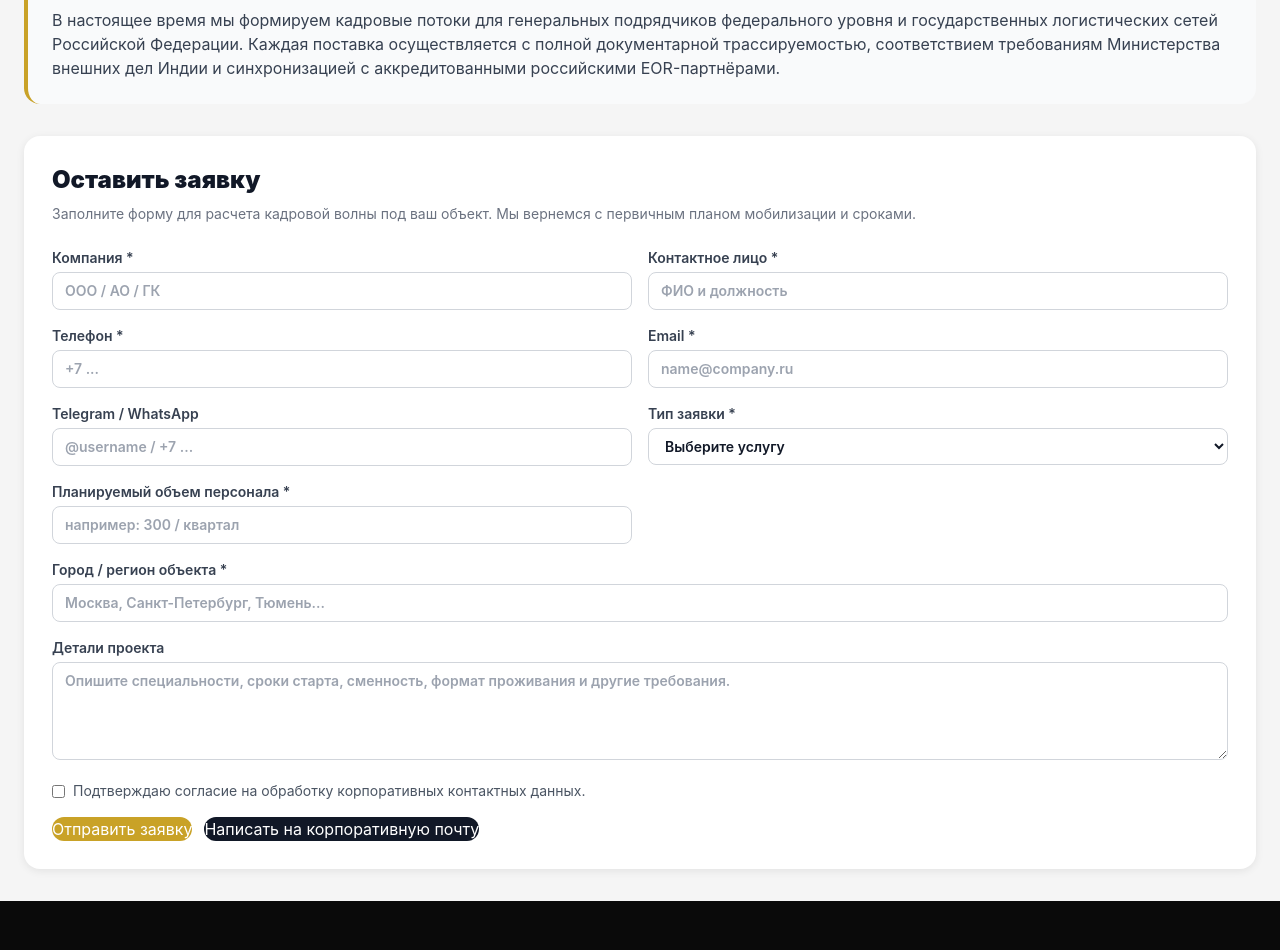
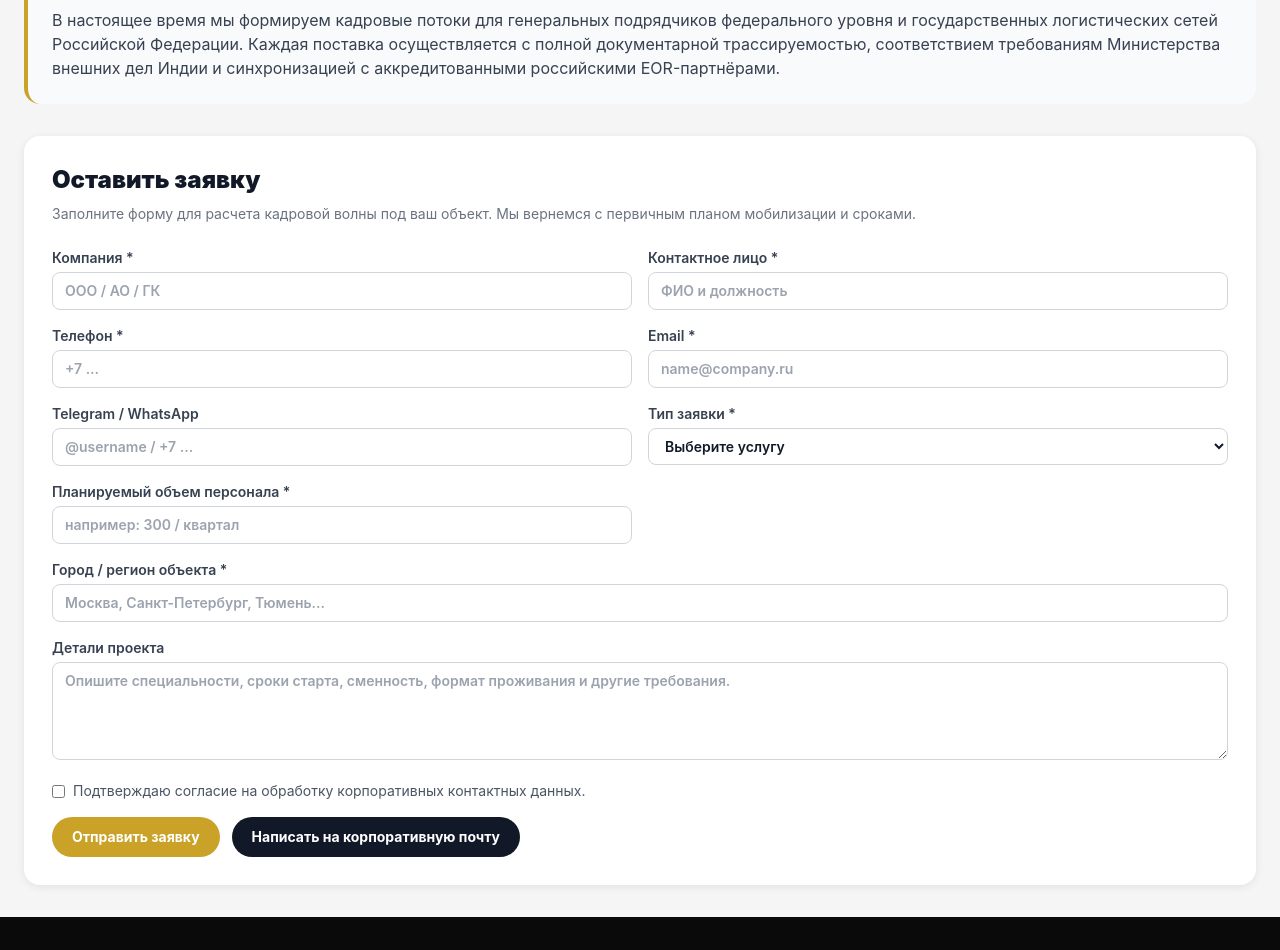
Before and after one commit to projectmadaradb-cloud/Mahad-Russia, a Next.js app: page /komplaens in a window 1280 px wide. Shown: the part 900-1850 px from the top of the page. Built offline with nearby package versions, Linux system fonts and the light colour scheme; no server answers.

Commit message:
fix: harden cross-device mobile UX and iOS form behavior

```diff
--- a/app/globals.css
+++ b/app/globals.css
@@ -17,13 +17,56 @@
   --border: #e5e7eb;
 }
 
+html {
+  min-height: 100%;
+  width: 100%;
+  max-width: 100%;
+  overflow-x: hidden;
+  overflow-x: clip;
+  overscroll-behavior-x: none;
+  overscroll-behavior-y: none;
+  background-color: #030712;
+}
+
 body {
   @apply antialiased;
   font-family: "Inter", "Segoe UI", sans-serif;
   color: var(--text-body);
   background-color: var(--bg);
-  min-height: 100vh;
+  min-height: 100dvh;
+  width: 100%;
+  max-width: 100%;
   overflow-x: hidden;
+  overflow-x: clip;
+  overscroll-behavior-x: none;
+  overscroll-behavior-y: none;
+}
+
+#__next {
+  overflow-x: clip;
+}
+
+img,
+svg,
+video,
+canvas,
+iframe {
+  max-width: 100%;
+}
+
+input,
+textarea,
+select {
+  min-width: 0;
+}
+
+/* iOS Safari zooms focused controls below 16px and can cause sideways viewport drift */
+@media (max-width: 767px) {
+  input,
+  textarea,
+  select {
+    font-size: 16px !important;
+  }
 }
 
 ::selection {
--- a/src/components/CookieConsent.tsx
+++ b/src/components/CookieConsent.tsx
@@ -29,7 +29,7 @@ export default function CookieConsent() {
     <div
       role="dialog"
       aria-label="Уведомление об использовании данных"
-      className="fixed bottom-0 left-0 right-0 z-50 border-t border-white/10 bg-[#0f0f0f]/95 backdrop-blur-sm"
+      className="fixed bottom-0 left-0 right-0 z-50 border-t border-white/10 bg-[#0f0f0f]/95 pb-[env(safe-area-inset-bottom,0px)] backdrop-blur-sm"
     >
       <div className="mx-auto flex w-full max-w-7xl flex-col gap-4 px-6 py-4 sm:flex-row sm:items-center sm:justify-between">
         <p className="text-sm text-gray-300 sm:max-w-2xl">
@@ -49,8 +49,7 @@ export default function CookieConsent() {
           </button>
           <button
             onClick={accept}
-            className="rounded-lg px-5 py-2 text-sm font-bold text-white transition hover:brightness-110"
-            style={{ background: "var(--gold)", color: "#111" }}
+            className="rounded-lg bg-[color:var(--gold)] px-5 py-2 text-sm font-bold text-[#111] transition hover:brightness-110"
           >
             Принять
           </button>
--- a/src/components/FloatingTelegramButton.tsx
+++ b/src/components/FloatingTelegramButton.tsx
@@ -17,8 +17,7 @@ export default function FloatingTelegramButton() {
       target="_blank"
       rel="noopener noreferrer"
       aria-label="Написать нам в Telegram"
-      className="fixed bottom-6 right-6 z-40 flex h-14 w-14 items-center justify-center rounded-full shadow-lg transition hover:scale-110 active:scale-95"
-      style={{ background: "#0088cc" }}
+      className="fixed bottom-[calc(env(safe-area-inset-bottom,0px)+16px)] right-[calc(env(safe-area-inset-right,0px)+16px)] z-40 flex h-14 w-14 items-center justify-center rounded-full bg-[#0088cc] shadow-lg transition hover:scale-110 active:scale-95"
       title="Написать нам в Telegram"
     >
       <svg className="h-7 w-7 text-white" viewBox="0 0 24 24" fill="currentColor">
--- a/src/components/LeadRequestForm.tsx
+++ b/src/components/LeadRequestForm.tsx
@@ -55,13 +55,13 @@ export default function LeadRequestForm() {
   }
 
   return (
-    <div className="metric-card p-7">
+    <div className="metric-card overflow-hidden p-4 sm:p-6 md:p-7">
       <h2 className="text-2xl font-black text-gray-900">Оставить заявку</h2>
       <p className="mt-2 text-sm text-gray-500">
         Заполните форму для расчета кадровой волны под ваш объект. Мы вернемся с первичным планом мобилизации и сроками.
       </p>
 
-      <form className="mt-6 grid gap-4 md:grid-cols-2" onSubmit={onSubmit}>
+      <form className="mt-6 grid gap-4 [overflow-wrap:anywhere] md:grid-cols-2" onSubmit={onSubmit}>
         <label className="block text-sm font-semibold text-gray-700">
           Компания *
           <input
@@ -162,15 +162,18 @@ export default function LeadRequestForm() {
           <span>Подтверждаю согласие на обработку корпоративных контактных данных.</span>
         </label>
 
-        <div className="md:col-span-2 flex flex-wrap items-center gap-3">
+        <div className="md:col-span-2 flex flex-col items-stretch gap-3 sm:flex-row sm:flex-wrap sm:items-center">
           <button
             type="submit"
             disabled={submitState === "submitting"}
-            className="cta-gold disabled:cursor-not-allowed disabled:opacity-70"
+            className="cta-gold w-full px-5 py-2.5 text-center text-base font-bold disabled:cursor-not-allowed disabled:opacity-70 sm:w-auto sm:text-sm"
           >
             {submitState === "submitting" ? "Отправка..." : "Отправить заявку"}
           </button>
-          <a href="mailto:corporate@mahadmanpowers.ru" className="cta-black">
+          <a
+            href="mailto:corporate@mahadmanpowers.ru"
+            className="cta-black w-full px-5 py-2.5 text-center text-base font-bold [overflow-wrap:anywhere] sm:w-auto sm:text-sm"
+          >
             Написать на корпоративную почту
           </a>
         </div>
--- a/src/components/NewsletterForm.tsx
+++ b/src/components/NewsletterForm.tsx
@@ -8,8 +8,15 @@ export default function NewsletterForm() {
   const [state, setState] = useState<State>("idle");
   const [msg, setMsg] = useState("");
 
+  function dismissKeyboard() {
+    if (document.activeElement instanceof HTMLElement) {
+      document.activeElement.blur();
+    }
+  }
+
   async function onSubmit(e: FormEvent<HTMLFormElement>) {
     e.preventDefault();
+    dismissKeyboard();
     setState("submitting");
     const email = String(new FormData(e.currentTarget).get("email") ?? "").trim();
 
@@ -43,16 +50,21 @@ export default function NewsletterForm() {
           <input
             name="email"
             type="email"
+            inputMode="email"
+            autoComplete="email"
+            autoCapitalize="none"
+            autoCorrect="off"
+            spellCheck={false}
+            enterKeyHint="send"
             required
             placeholder="ваш@email.ru"
             disabled={state === "submitting" || state === "success"}
-            className="w-full rounded-lg border border-white/20 bg-white/10 px-3 py-2 text-sm text-white placeholder-gray-500 outline-none transition focus:border-white/40 disabled:opacity-50 sm:w-48"
+            className="w-full rounded-lg border border-white/20 bg-white/10 px-3 py-2 text-base text-white placeholder-gray-500 outline-none transition focus:border-white/40 disabled:opacity-50 sm:w-48 sm:text-sm"
           />
           <button
             type="submit"
             disabled={state === "submitting" || state === "success"}
-            className="w-full rounded-lg px-4 py-2 text-sm font-bold transition hover:brightness-110 disabled:opacity-50 sm:w-auto"
-            style={{ background: "var(--gold)", color: "#111" }}
+            className="w-full rounded-lg bg-[color:var(--gold)] px-4 py-2 text-sm font-bold text-[#111] transition hover:brightness-110 disabled:opacity-50 sm:w-auto"
           >
             {state === "submitting" ? "..." : state === "success" ? "✓" : "Подписаться"}
           </button>
```
